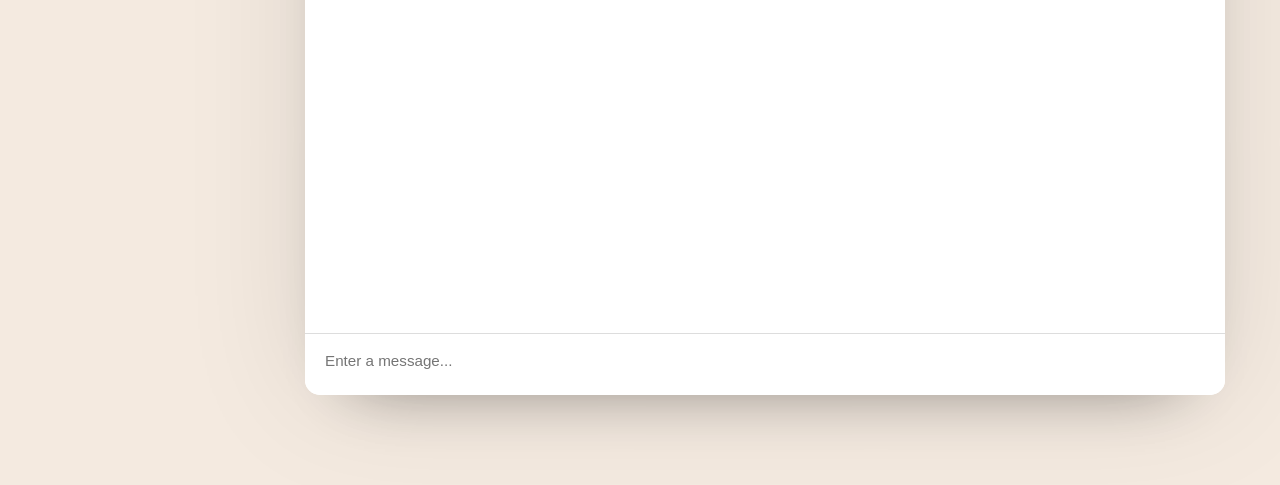
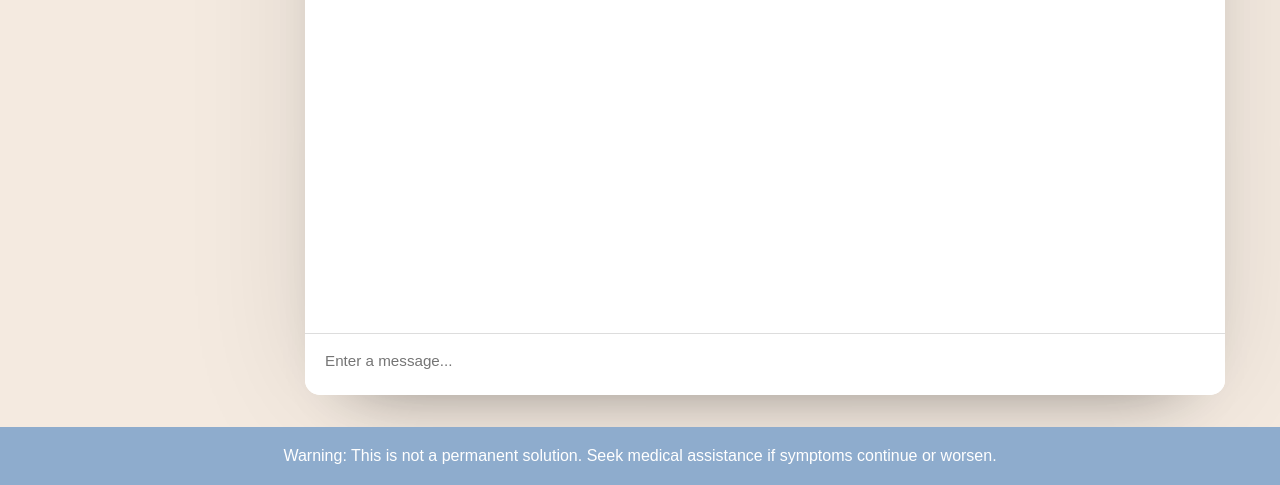
Before and after one commit to Allen-ISD-Computer-Science/REPO_NASA_MedicalDataSynthesis_2024, a plain HTML site: page ChatBox/chatBox.html in a window 1280 px wide. Shown: the part 315-800 px from the top of the page. Drawn offline with Linux system fonts and the light colour scheme; files that its build step writes are made by us from their sources.

```diff
--- a/ChatBox/chatBox.html
+++ b/ChatBox/chatBox.html
@@ -12,13 +12,7 @@
 
 </head>
 <body>
-<<<<<<< Updated upstream
-<<<<<<< Updated upstream
 
-=======
->>>>>>> Stashed changes
-=======
->>>>>>> Stashed changes
     <div class="chatbot">
         <header>
             <h2>Chatbot</h2>
@@ -46,7 +40,7 @@
 
       <span style="font-size:30px;cursor:pointer" onclick="openNav()"> <img src="../Pictures/SideBarIcon.png" width="50" height="50"> </span>
 
-
+      <p class="footer"> Warning: This is not a permanent solution. Seek medical assistance if symptoms continue or worsen. </p>
       <script>
       function openNav() {
         document.getElementById("mySidenav").style.width = "250px";
--- a/ChatBox/chatStyle.css
+++ b/ChatBox/chatStyle.css
@@ -253,3 +253,14 @@ header h2 {
         display: block;
     }
 }
+
+.footer {
+    position: fixed;
+    left: 0;
+    bottom: 0;
+    width: 100%;
+    background-color: #8EACCD;
+    color: white;
+    text-align: center;
+    padding: 20px;
+ }
```
